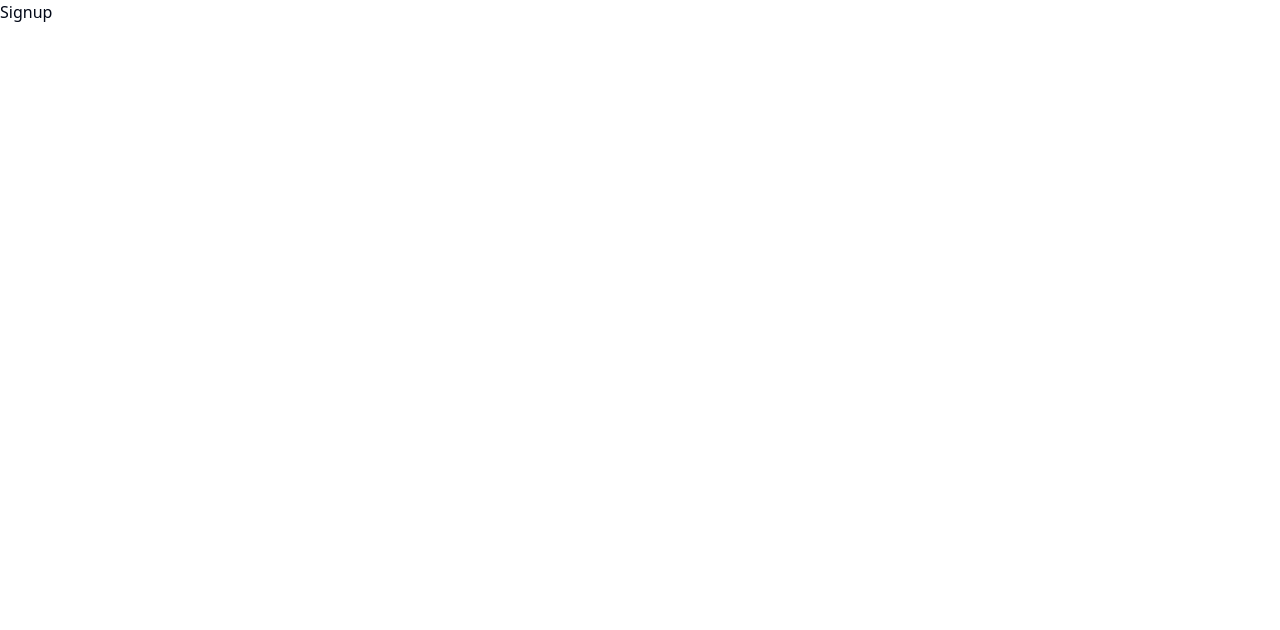
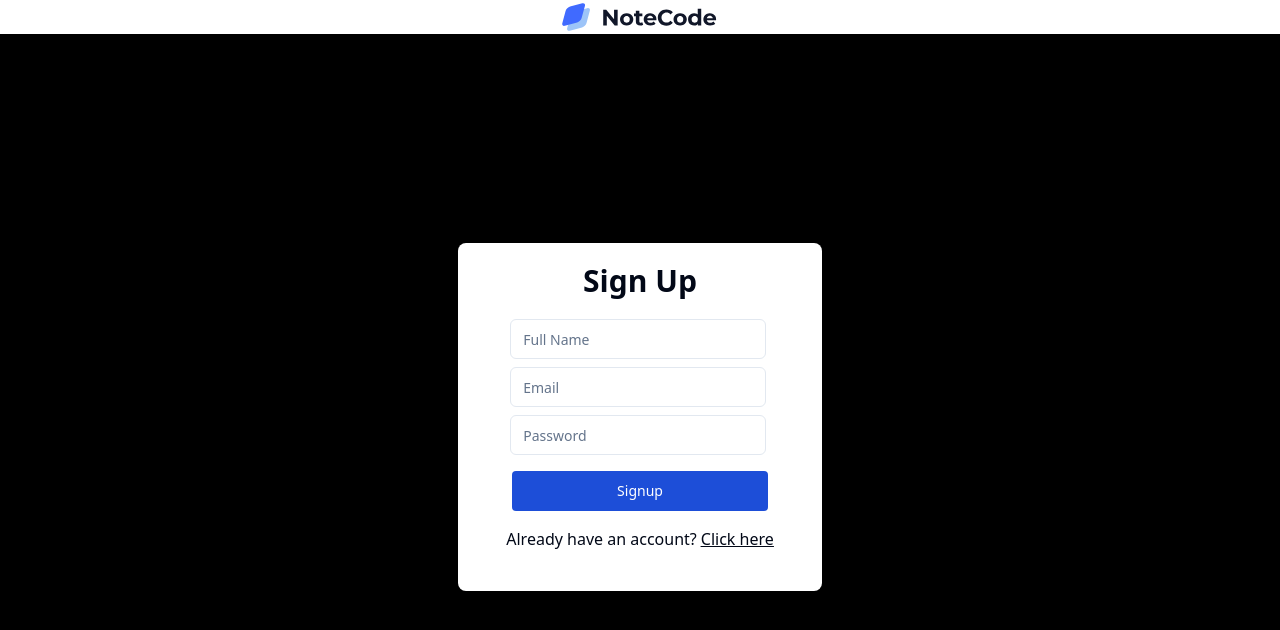
Before and after one commit to ishubhamsharma7/notecode, a React (Vite) app in the folder client/: page /signup in a window 1280 px wide. Shown: the top 630 px of the page. Built offline with nearby package versions, Linux system fonts and the light colour scheme.

Commit message:
added signup and signin component

```diff
--- a/client/package.json
+++ b/client/package.json
@@ -10,6 +10,8 @@
     "preview": "vite preview"
   },
   "dependencies": {
+    "@auth0/auth0-react": "^2.2.4",
+    "@hookform/resolvers": "^3.3.4",
     "@monaco-editor/react": "^4.6.0",
     "@radix-ui/react-label": "^2.0.2",
     "@radix-ui/react-select": "^2.0.0",
@@ -19,11 +21,13 @@
     "lucide-react": "^0.331.0",
     "react": "^18.2.0",
     "react-dom": "^18.2.0",
+    "react-hook-form": "^7.50.1",
     "react-icons": "^5.0.1",
     "react-router-dom": "^6.22.1",
     "recoil": "^0.7.7",
     "tailwind-merge": "^2.2.1",
-    "tailwindcss-animate": "^1.0.7"
+    "tailwindcss-animate": "^1.0.7",
+    "zod": "^3.22.4"
   },
   "devDependencies": {
     "@types/react": "^18.2.55",
--- a/client/src/components/Button.tsx
+++ b/client/src/components/Button.tsx
@@ -1,13 +1,11 @@
 
 interface ButtonProps {
     title:string;
-    style:string
+    style:string;
+    buttonType?:  'button'| 'submit'
 }
 
-export const Button = ({title,style}:ButtonProps) => {
-  return (
-    <div>
-        <button type="button" className={style} >{title}</button>
-    </div>
-  )
+export const Button = ({title,style,buttonType}:ButtonProps) => {
+  return <button type={buttonType} className={style}  >{title}</button>
+
 }
--- a/client/src/main.tsx
+++ b/client/src/main.tsx
@@ -2,10 +2,19 @@ import ReactDOM from 'react-dom/client'
 import App from './App.tsx'
 import './index.css'
 import { RecoilRoot } from 'recoil'
+import { Auth0Provider } from '@auth0/auth0-react';
 
 ReactDOM.createRoot(document.getElementById('root')!).render(
 
         <RecoilRoot>
-            <App />
+            <Auth0Provider
+             domain="dev-qr50ynbhgeny6ucg.us.auth0.com"
+             clientId="xY62dTNBOVg1StcMOmLIUKXOzS7hs5FD"
+             authorizationParams={{
+               redirect_uri: window.location.origin
+             }}
+            >
+                <App />
+            </Auth0Provider>
         </RecoilRoot>
 )
--- a/client/src/pages/Signin.tsx
+++ b/client/src/pages/Signin.tsx
@@ -1,10 +1,23 @@
 
+import { Link } from 'react-router-dom'
 import { Button } from '../components/Button'
 import Header from '../components/Header'
 import { Input } from '../shadUI/ui/input'
-import { Label } from '../shadUI/ui/label'
+import { useForm, SubmitHandler } from "react-hook-form"
+import {z} from 'zod'
+import { zodResolver } from '@hookform/resolvers/zod'
+
+const signinSchema = z.object({
+  email: z.string().email({message:'Enter valid email'}),
+  password: z.string().min(5,{message:"Password must have 5 chars"})
+})
+type UserInput = z.infer<typeof signinSchema>
 
 const Signin = () => {
+  const { register, handleSubmit,formState: { errors,isSubmitting}} = useForm<UserInput>({resolver:zodResolver(signinSchema)})
+
+  const onSubmit: SubmitHandler<UserInput> = (data) => console.log(data)
+
   return (
     <div className='min-h-screen flex flex-col'>
         <div>
@@ -15,19 +28,46 @@ const Signin = () => {
               <div className='flex justify-center my-5 font-bold text-3xl'>
                   Sign In
               </div>
-              <div className='flex items-center ml-auto mb-4' >
-                  <Label className=' font-semibold'>Email : </Label>
-                  <Input type='email' placeholder='email@example.com' className='ml-3 w-64 ' />
+              <form onSubmit={handleSubmit(onSubmit)}>
+
+                <div className='flex items-center ml-auto mb-2' >
+                    <Input type='email'
+                      placeholder='Email'
+                      className='ml-1 w-64 '
+                      {...register("email")}
+                    />
                 </div>
+                {
+                  errors.email &&
+                    <div className='text-red-400 text-sm text-center pb-2 px-2'>
+                      {errors.email.message}
+                    </div>
+                }
+
                 <div className='flex items-center ml-auto'>
-                <Label className=' font-semibold'>Password : </Label>
-                <Input type='password' placeholder='*******' className='ml-3 w-64'/>
+                  <Input type='password'
+                      placeholder='Password'
+                      className='ml-1 w-64'
+                      {...register("password")}
+                  />
                 </div>
+                {
+                  errors.password &&
+                  <div className='text-red-400 text-sm text-center pt-1  px-2'>
+                    {errors.password.message}
+                  </div>
+                }
+
                 <div className='flex justify-center'>
                   <Button
                     title='Signin'
-                  style="text-white bg-blue-700 hover:bg-blue-800 focus:outline-none font-medium rounded text-sm px-5 py-2.5 text-center w-52 mt-8"
+                    buttonType='submit'
+                    style="text-white bg-blue-700 hover:bg-blue-800 focus:outline-none font-medium rounded text-sm px-5 py-2.5 text-center w-64 mt-4"
                   />
+                </div>
+              </form>
+              <div className='flex justify-center mt-4'>
+                Need to have an account? <span className='underline pl-1 '><Link to='/signup'> Click here</Link> </span>
               </div>
           </div>
         </div>
--- a/client/src/pages/Signup.tsx
+++ b/client/src/pages/Signup.tsx
@@ -1,9 +1,95 @@
 
+import { Link } from 'react-router-dom'
+import { Button } from '../components/Button'
+import Header from '../components/Header'
+import { Input } from '../shadUI/ui/input'
+import { useForm, SubmitHandler } from "react-hook-form"
+import {z} from 'zod'
+import { zodResolver } from '@hookform/resolvers/zod'
 
-const Signup = () => {
+const signinSchema = z.object({
+  fullName: z.string().min(1,{message:"Enter full name"}),
+  email: z.string().email({message:'Enter valid email'}),
+  password: z.string().min(5,{message:"Password must have 5 chars"})
+})
+type UserInput = z.infer<typeof signinSchema>
+
+const Signin = () => {
+  const { register, handleSubmit,formState: { errors,isSubmitting}} = useForm<UserInput>({resolver:zodResolver(signinSchema)})
+
+  const onSubmit: SubmitHandler<UserInput> = (data) => {
+    console.log(data)
+  }
+
   return (
-    <div>Signup</div>
+    <div className='min-h-screen flex flex-col'>
+        <div>
+            <Header/>
+        </div>
+        <div className='flex justify-center items-center flex-1 bg-black h-full'>
+          <div className='flex flex-col w-92 bg-white px-12 pb-10 rounded-lg h-auto'>
+              <div className='flex justify-center my-5 font-bold text-3xl'>
+                  Sign Up
+              </div>
+              <form onSubmit={handleSubmit(onSubmit)}>
+
+              <div className='flex items-center ml-auto mb-2' >
+                    <Input type='text'
+                      placeholder='Full Name'
+                      className='ml-1 w-64 '
+                      {...register("fullName")}
+                    />
+                </div>
+                {
+                  errors.fullName &&
+                    <div className='text-red-400 text-sm text-center pb-2 px-2'>
+                      {errors.fullName.message}
+                    </div>
+                }
+
+                <div className='flex items-center ml-auto mb-2' >
+                    <Input type='email'
+                      placeholder='Email'
+                      className='ml-1 w-64 '
+                      {...register("email")}
+                    />
+                </div>
+                {
+                  errors.email &&
+                    <div className='text-red-400 text-sm text-center pb-2 px-2'>
+                      {errors.email.message}
+                    </div>
+                }
+
+                <div className='flex items-center ml-auto'>
+                  <Input type='password'
+                      placeholder='Password'
+                      className='ml-1 w-64'
+                      {...register("password")}
+                  />
+                </div>
+                {
+                  errors.password &&
+                  <div className='text-red-400 text-sm text-center pt-1  px-2'>
+                    {errors.password.message}
+                  </div>
+                }
+
+                <div className='flex justify-center'>
+                  <Button
+                    title='Signup'
+                    buttonType='submit'
+                    style="text-white bg-blue-700 hover:bg-blue-800 focus:outline-none font-medium rounded text-sm px-5 py-2.5 text-center w-64 mt-4"
+                  />
+                </div>
+              </form>
+              <div className='flex justify-center mt-4'>
+                Already have an account? <span className='underline pl-1 '><Link to='/signin'> Click here</Link> </span>
+              </div>
+          </div>
+        </div>
+    </div>
   )
 }
 
-export default Signup
+export default Signin
```
Also changed, not shown: 1 other file (tests, documents, lock files or other folders). Lines whose indentation alone changed are shown as unchanged.
